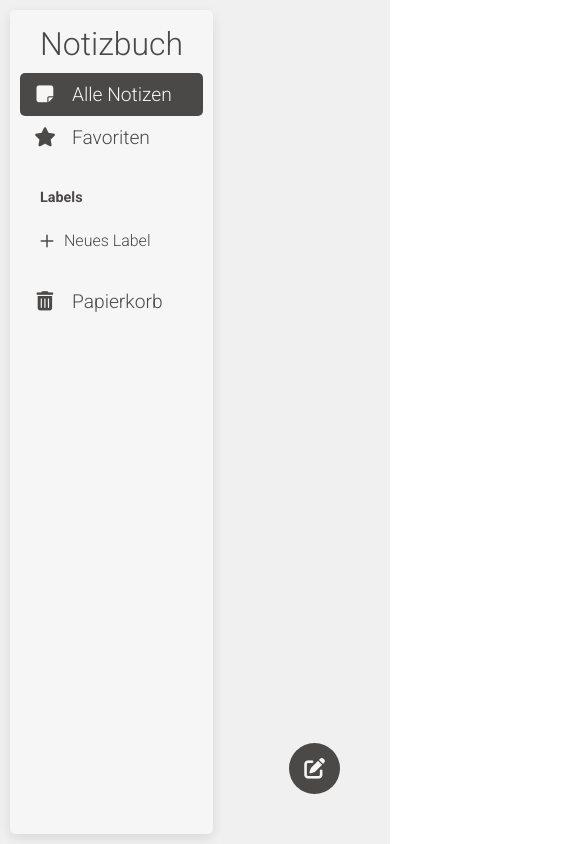
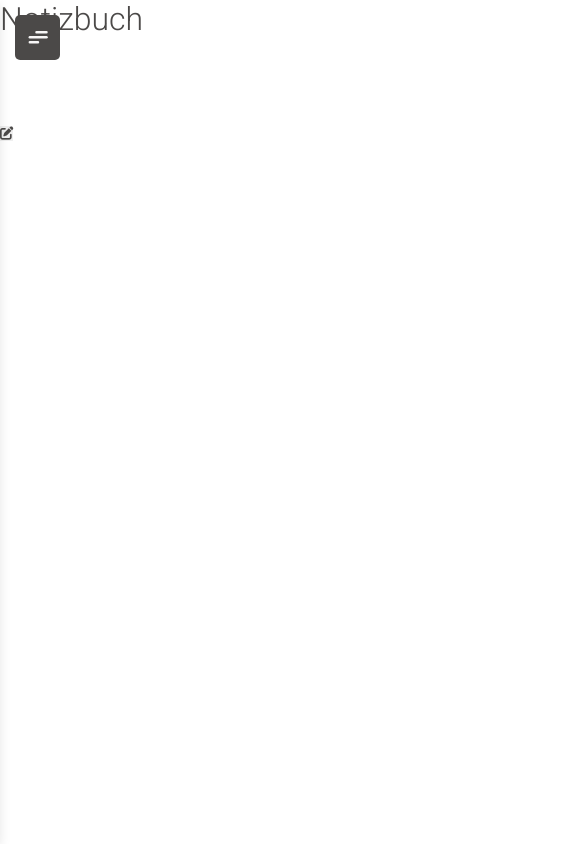
Before and after one commit to ivan-555/Notizbuch, a React (Vite) app: page / in a window 390 px wide. Shown: the top 844 px of the page, 585 px wide, since content can reach past the window. Built offline with nearby package versions, Linux system fonts and the light colour scheme.

Commit message:
responsive

```diff
--- a/src/App.jsx
+++ b/src/App.jsx
@@ -1,16 +1,21 @@
+// Hooks
+import { useLocalStorage } from "./hooks/useLocalStorage";
 import { useState } from "react"
+// Styles
 import "./variables.css"
-import "./app.css"
 import "./index.css"
+import styles from "./app.css"
+// Components
 import NewNoteModal from "./components/NewNoteModal/NewNoteModal"
 import NewKatModal from "./components/NewKatModal/NewKatModal"
 import DeleteKatModal from "./components/DeleteKatModal/DeleteKatModal"
 import Sidebar from "./components/Sidebar/Sidebar"
 import NotesList from "./components/NotesList/NotesList"
 import EmptyTrashModal from "./components/EmptyTrashModal/EmptyTrashModal"
-import { useLocalStorage } from "./hooks/useLocalStorage";
+
 
 const App = () => {
+  // States
   const [allNotes, setAllNotes] = useLocalStorage("notes", []);
   const [kategories, setKategories] = useLocalStorage("categories", []);
   const [trash, setTrash] = useLocalStorage("trash", []);
@@ -22,7 +27,8 @@ const App = () => {
   const [emptyTrashModal, setEmptyTrashModal] = useState("closed")
 
   return (
-    <div className='notebook'>
+    <div className={styles.notebook}>
+      <h1 className={styles.heading}>Notizbuch</h1>
 
       {/* ----- Modals ------------*/}
       {
@@ -54,7 +60,7 @@ const App = () => {
 
       <NotesList currentFilter={currentFilter} allNotes={allNotes} setAllNotes={setAllNotes} setTrash={setTrash} trash={trash} kategories={kategories} setEmptyTrashModal={setEmptyTrashModal}/>
 
-      <button className="newNoteButton" onClick={() => setNewNoteModalStatus("open")}><i className="fa-solid fa-pen-to-square"></i></button>
+      <button className={styles.newNoteButton} onClick={() => setNewNoteModalStatus("open")}><i className="fa-solid fa-pen-to-square"></i></button>
     </div>
   )
 }
--- a/src/app.css
+++ b/src/app.css
@@ -2,6 +2,14 @@
     height: 100vh;
     display: flex;
     background: var(--bg-color);
+}
+
+.notebook h1.heading{
+    position: absolute;
+    top: 20px;
+    left: 50%;
+    transform: translateX(-50%);
+    display: none;
 }
 
 .notebook .newNoteButton i{
@@ -15,3 +23,15 @@
     right: 50px;
     bottom: 50px;
 }
+
+/* At toggleable Sidebar */
+@media (max-width: 1145px) {
+    .notebook h1.heading{
+        display: block;
+    }
+
+    .notebook .newNoteButton i{
+        right: 15px;
+        bottom: 15px;
+    }
+}
--- a/src/components/DeleteKatModal/DeleteKatModal.module.css
+++ b/src/components/DeleteKatModal/DeleteKatModal.module.css
@@ -10,6 +10,7 @@
     padding: 30px;
     border-radius: 20px;
     z-index: 9999;
+    min-width: 300px;
 }
 
 .deleteKatModal span{
--- a/src/components/EmptyTrashModal/EmptyTrashModal.jsx
+++ b/src/components/EmptyTrashModal/EmptyTrashModal.jsx
@@ -10,7 +10,7 @@ const EmptyTrashModal = ({setEmptyTrashModal, setTrash, trash}) => {
   return (
     <div className={styles.emptyTrashModal}>
         <button className={styles.closeButton} onClick={() => setEmptyTrashModal("closed")}><i className="fa-regular fa-circle-xmark"></i></button>
-        <span>Papierkorb leeren?</span>
+        <span className={styles.heading}>Papierkorb&nbsp;leeren?</span>
         <span className={styles.warning}>Achtung Notizen können nicht wiederhergestellt werden!</span>
         <button className={styles.confirmButton} onClick={clearTrash}>Leeren</button>
     </div>
--- a/src/components/EmptyTrashModal/EmptyTrashModal.module.css
+++ b/src/components/EmptyTrashModal/EmptyTrashModal.module.css
@@ -10,6 +10,11 @@
     padding: 30px;
     border-radius: 20px;
     z-index: 9999;
+    min-width: 300px;
+}
+
+.emptyTrashModal span.heading{
+    white-space: no-wrap;
 }
 
 .emptyTrashModal span{
--- a/src/components/NewNoteModal/NewNoteModal.module.css
+++ b/src/components/NewNoteModal/NewNoteModal.module.css
@@ -10,8 +10,9 @@
     padding: 20px;
     border-radius: 20px;
     width: 400px;
-    height: 400px;
+    aspect-ratio: 1/1.1;
     z-index: 9999;
+    max-width: 95%;
 }
 
 .newNoteModal span{
@@ -53,6 +54,10 @@
     padding: 10px;
     text-align: center;
     cursor: pointer;
+    /* hide arrow */
+    -webkit-appearance: none;
+    -moz-appearance: none;
+    appearance: none;
 }
 
 .newNoteModal i.favoriteButton{
--- a/src/components/NotesList/NotesList.module.css
+++ b/src/components/NotesList/NotesList.module.css
@@ -42,3 +42,20 @@
 .notesList .emptyTrashButton i{
     color: inherit;
 }
+
+/* At toggleable Sidebar */
+@media (max-width: 1145px) {
+    .notesList{
+        margin-top: 75px;
+    }
+
+    .notesList .inner{
+        padding-top: 0;
+    }
+}
+
+@media (max-width: 500px) {
+    .notesList .inner{
+        grid-template-columns: repeat(auto-fill, minmax(300px, 1fr));
+    }
+}
--- a/src/components/Sidebar/Sidebar.jsx
+++ b/src/components/Sidebar/Sidebar.jsx
@@ -1,8 +1,26 @@
+import { useState } from "react"
 import styles from "./Sidebar.module.css"
 
 const Sidebar = ({setCurrentFilter, currentFilter, kategories, setDeleteKatModalStatus, setKatToDelete, setNewKatModalStatus}) => {
+  const [sidebarStatus, setSidebarStatus] = useState("closed")
+
+  function toggleSidebar() {
+    if (sidebarStatus === "closed") {
+      setSidebarStatus("open")
+    } else {
+      setSidebarStatus("closed")
+    }
+  }
+
+
   return (
-    <div className={styles.sidebar}>
+    <div className={`${styles.sidebar} ${sidebarStatus === "open" ? styles.open : ""}`} onClick={(e) => {if (e.target.closest("li")) {setSidebarStatus("closed");}}}>
+        <button className={styles.hamburger} onClick={toggleSidebar}>
+            <svg viewBox="0 0 32 32" className={sidebarStatus === "open" ? styles.x : ""}>
+              <path className={`${styles.line} ${styles.lineTopBottom}`} d="M27 10 13 10C10.8 10 9 8.2 9 6 9 3.5 10.8 2 13 2 15.2 2 17 3.8 17 6L17 26C17 28.2 18.8 30 21 30 23.2 30 25 28.2 25 26 25 23.8 23.2 22 21 22L7 22"></path>
+              <path className={styles.line} d="M7 16 27 16"></path>
+            </svg>
+        </button>
         <h1>Notizbuch</h1>
         <li onClick={(e) => {setCurrentFilter("Alle")}} className={currentFilter === "Alle" ? styles.active : ""}><i className="fa-solid fa-note-sticky"></i>Alle Notizen</li>
         <li onClick={(e) => {setCurrentFilter("Favorites")}} className={currentFilter === "Favorites" ? styles.active : ""}><i className="fa-solid fa-star"></i>Favoriten</li>
@@ -18,7 +36,7 @@ const Sidebar = ({setCurrentFilter, currentFilter, kategories, setDeleteKatModal
               ))
           }
         </ul>
-        <button className={styles.addLabelButton} onClick={() => setNewKatModalStatus("open")}><i className="fa-regular fa-plus"></i>Neues Label</button>
+        <button className={styles.addLabelButton} onClick={() => {setNewKatModalStatus("open"); setSidebarStatus("closed")}}><i className="fa-regular fa-plus"></i>Neues Label</button>
         <li onClick={(e) => {setCurrentFilter("Trash")}} className={currentFilter === "Trash" ? styles.active : ""}><i className="fa-solid fa-trash-can"></i>Papierkorb</li>
     </div>
   )
--- a/src/components/Sidebar/Sidebar.module.css
+++ b/src/components/Sidebar/Sidebar.module.css
@@ -5,12 +5,51 @@
     margin-right: 5px;
     border-radius: 5px;
     box-shadow: 0px 4px 12px rgba(0, 0, 0, 0.1);
-    width: 300px;
+    min-width: 300px;
     padding: 0 10px;
     padding-bottom: 10px;
     padding-top: 5px;
     display: flex;
     flex-direction: column;
+    position: relative;
+    transition: transform 600ms cubic-bezier(0.4, 0, 0.2, 1);
+}
+
+.sidebar .hamburger {
+  cursor: pointer;
+  position: absolute;
+  right: 15px;
+  top: 15px;
+  display: none;
+}
+
+.sidebar .hamburger svg {
+  height: 2em;
+  transition: transform 600ms cubic-bezier(0.4, 0, 0.2, 1);
+}
+
+.sidebar .hamburger .line {
+  fill: none;
+  stroke: var(--dark-color);
+  stroke-linecap: round;
+  stroke-linejoin: round;
+  stroke-width: 3;
+  /* transition for transforming the Stroke */
+  transition: stroke-dasharray 600ms cubic-bezier(0.4, 0, 0.2, 1),
+              stroke-dashoffset 600ms cubic-bezier(0.4, 0, 0.2, 1);
+}
+
+.sidebar .hamburger .lineTopBottom {
+  stroke-dasharray: 12 63;
+}
+
+/* To X */
+.sidebar .hamburger svg.x {
+  transform: rotate(-45deg);
+}
+.sidebar .hamburger svg.x .lineTopBottom {
+  stroke-dasharray: 20 300;
+  stroke-dashoffset: -32.42;
 }
 
 .sidebar h1{
@@ -49,7 +88,7 @@
     display: inline-block;
 }
 
-.sidebar .filters{
+.sidebar  .filters{
     overflow-y: auto;
     padding-right: 5px;
 }
@@ -61,7 +100,7 @@
 .sidebar .filters .deleteButton{
     font-size: .9rem;
     position: absolute;
-    right: 30px;
+    right: 10px;
     cursor: pointer;
 }
 
@@ -74,3 +113,41 @@
     font-size: 1rem;
     cursor: pointer;
 }
+
+/* Sidebar Toggle */
+@media (max-width: 1145px) {
+    .sidebar{
+        position: fixed;
+        left: 0;
+        transform: translateX(-100%);
+        top: 0;
+        height: 100%;
+        z-index: 9999999999999999999;
+        margin: 0;
+    }
+
+    .sidebar.open{
+        transform: translateX(0%) !important;
+    }
+
+    .sidebar h1{
+        display: none;
+    }
+
+    .sidebar .hamburger{
+        display: block;
+        right: -15px;
+        transform: translateX(100%);
+        background: var(--dark-color);
+        border-radius: 5px;
+        width: 45px;
+        height: 45px;
+        display: flex;
+        align-items: center;
+        justify-content: center;
+    }
+
+    .sidebar .hamburger .line{
+        stroke: var(--light-color);
+    }
+}
```
Also changed, not shown: notes.txt (deleted), 2 other files (tests, documents, lock files or other folders).
